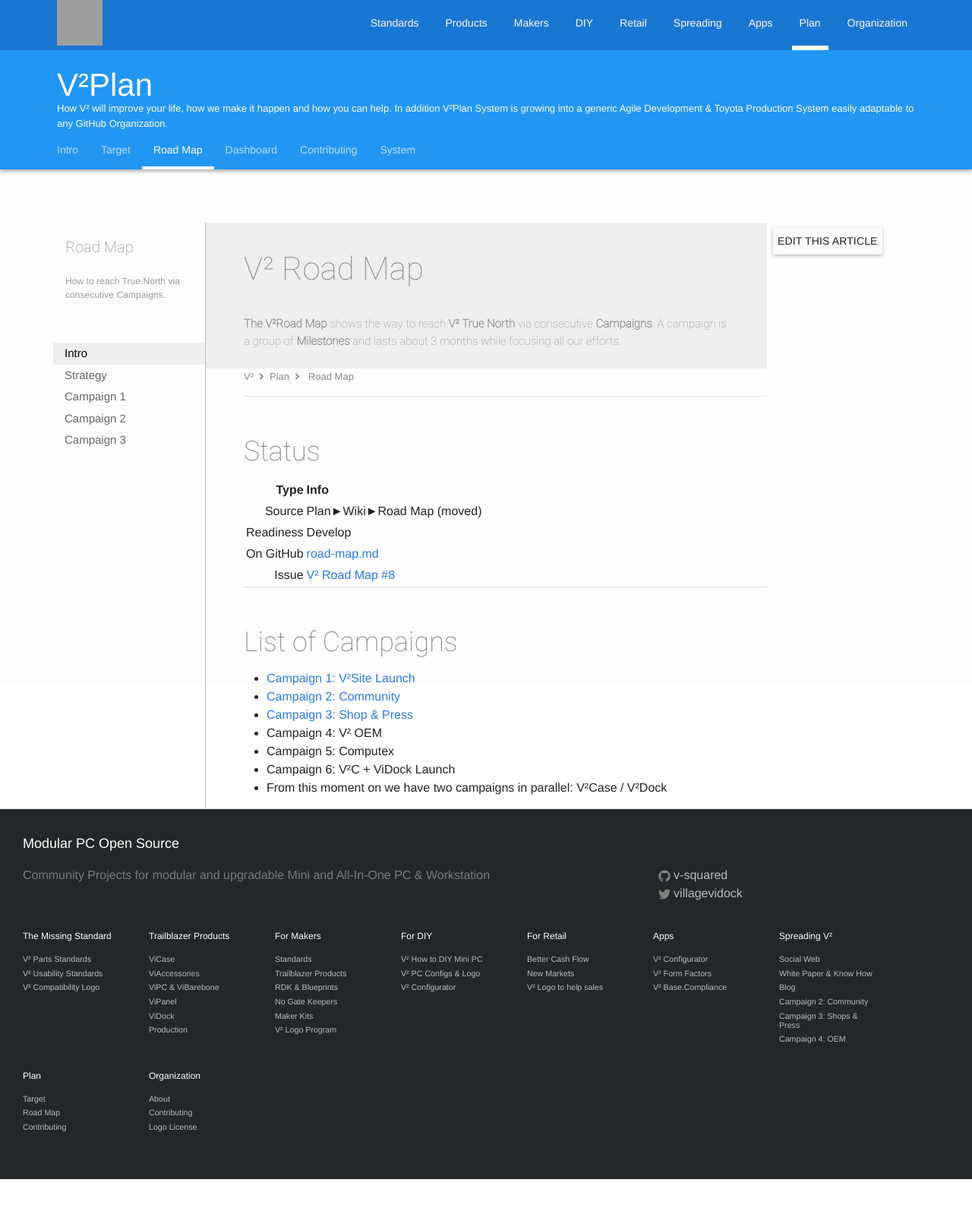
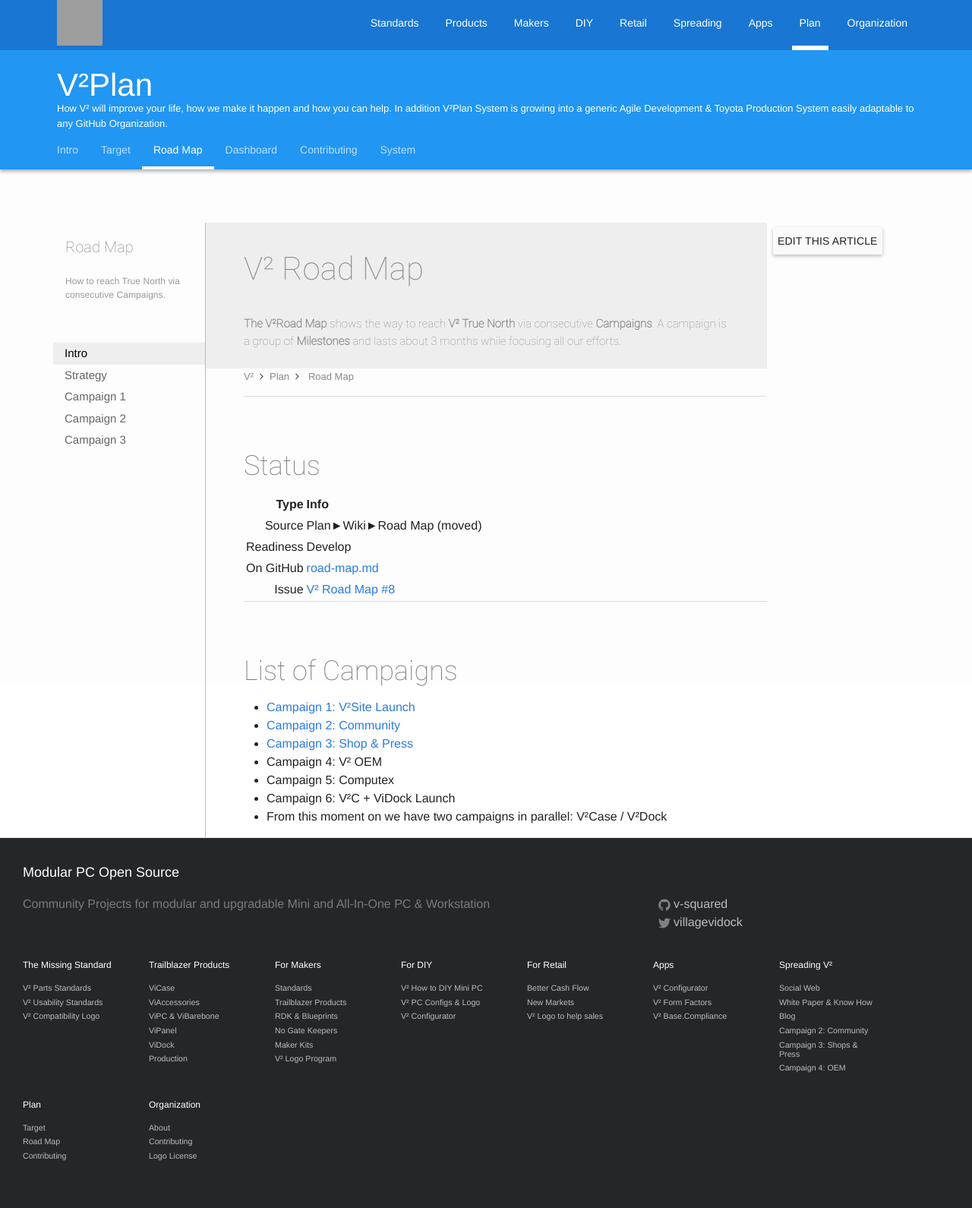
Before and after one commit to V-Squared/v2-Plan, a Jekyll site: the page built from road-map.md, in a window 1280 px wide. Shown: the whole page at 76% size. Built offline with Jekyll 4.4.1, drawn with Linux system fonts in a browser that asks for light colours; before the commit the page ends 1552 px from its top, so only the background shows below that; grey boxes are pictures that could not be loaded.

```diff
--- a/_includes/article-nav.html
+++ b/_includes/article-nav.html
@@ -20,7 +20,7 @@
 
       <ul class="uk-nav">
         {% for content in page.contents %}
-        <li><a href="#{{content.url}}" du-smooth-scroll>{{ content.name }}</a></li>
+        <li><a href="#{{content.url}}" du-smooth-scroll offset="51">{{ content.name }}</a></li>
         {% endfor %}
       </ul>
 
--- a/_sass/_layout.scss
+++ b/_sass/_layout.scss
@@ -408,7 +408,7 @@ md-content {
   h1 {
     color:#777;
     font-family: Roboto-Thin;
-    padding-top: 51px;
+    padding-top: 70px;
   }
 
   h2 {
--- a/_sass/_navbar.scss
+++ b/_sass/_navbar.scss
@@ -219,7 +219,7 @@
 
 .article-nav {
 
-  height: 100vh;
+  max-height: 100vh;
   overflow-y:auto;
 
   ul {
```
